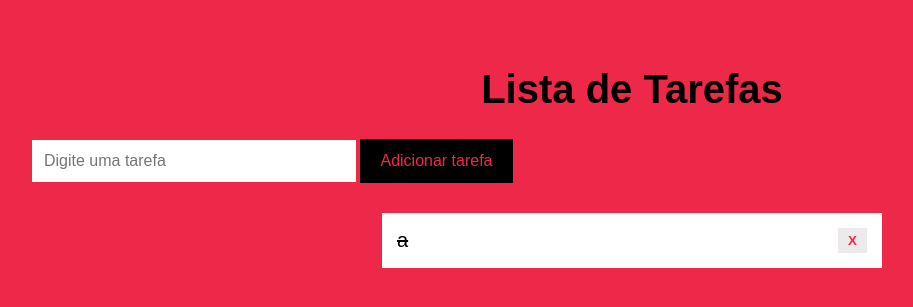
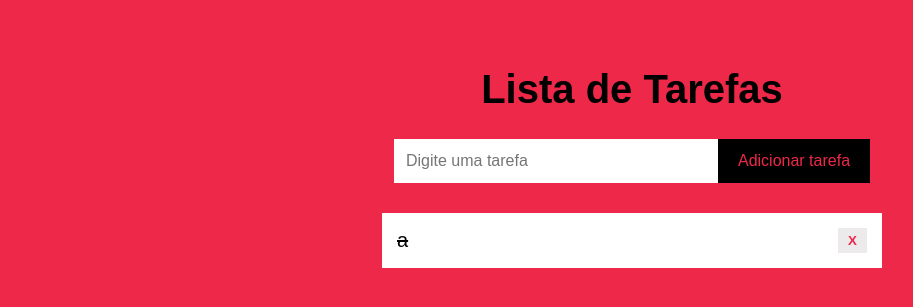
Before and after one commit to lalimaca2010-jpg/lista-de-tarefas, a Flask app: page / in a window 1280 px wide. Shown: the top 307 px of the page, without its empty margins (8-921 px from the left). Run offline with Flask 3, Linux system fonts and the light colour scheme; data comes from the database, SQL or seed files in the repository.

Commit message:
Update index.css

```diff
--- a/static/index.css
+++ b/static/index.css
@@ -54,3 +54,8 @@ li {
     cursor: pointer;
     font-weight: bold;
 }
+
+.adicionar {
+    display: flex;
+    justify-content: center;
+}
```
